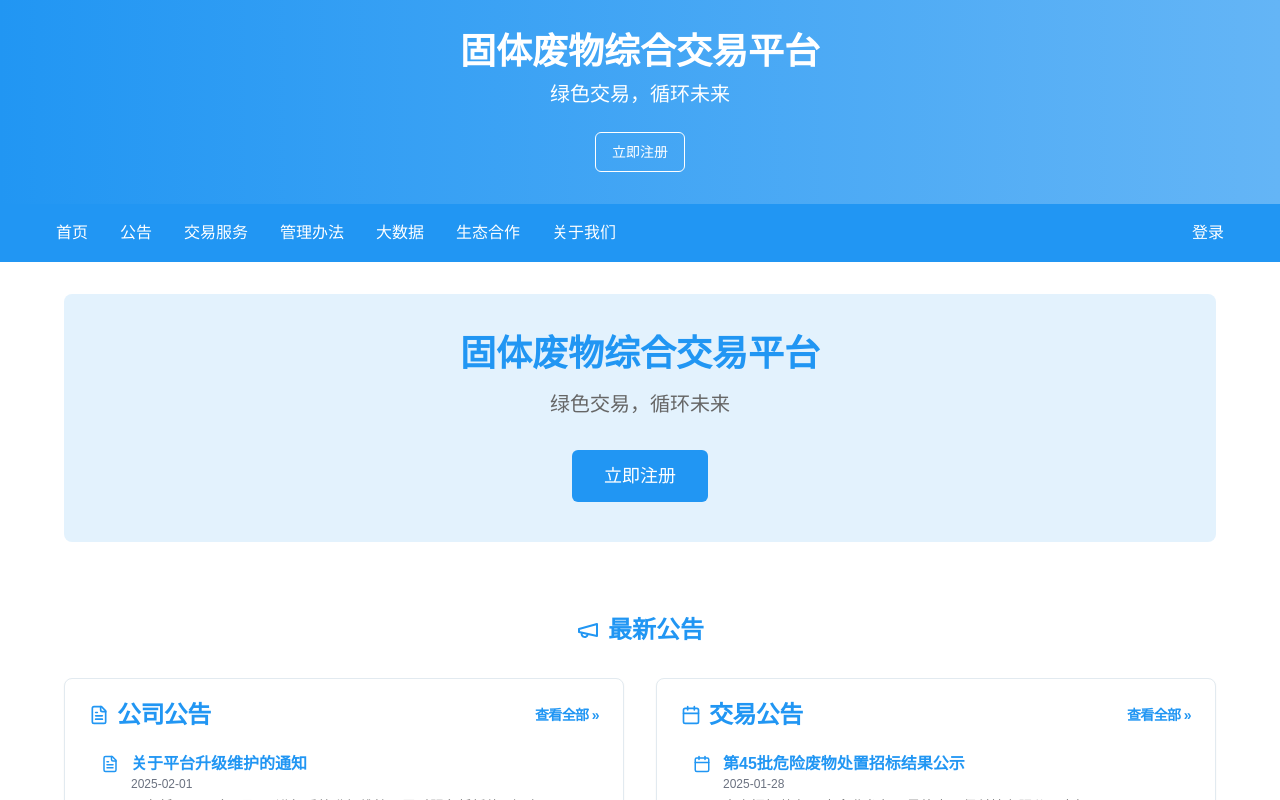
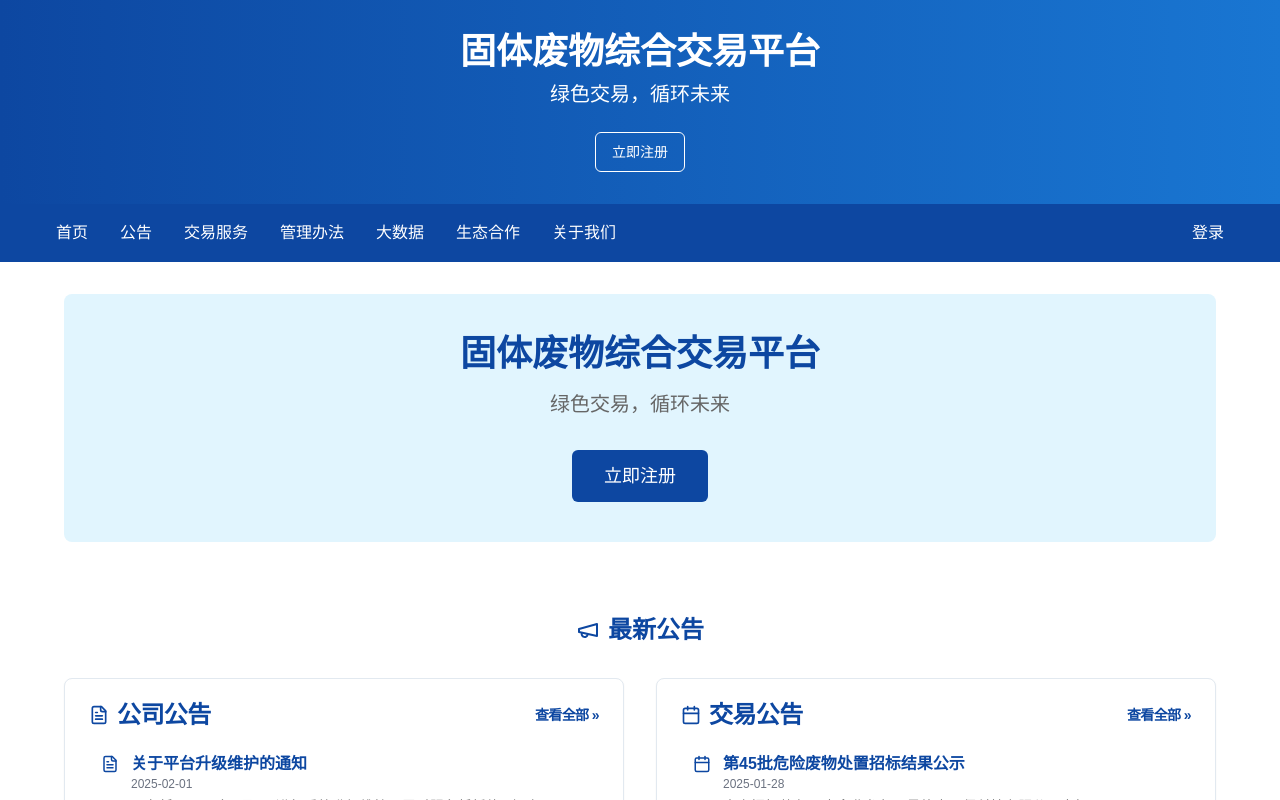
Before and after one commit to gagechen-git/ecoexchangeplatform, a React (Vite) app: page / in a window 1280 px wide. Shown: the top 800 px of the page. Built offline with nearby package versions, Linux system fonts and the light colour scheme.

Commit message:
Refactor: Update eco theme colors
Update the eco theme colors to use a deeper shade of blue.

```diff
--- a/src/index.css
+++ b/src/index.css
@@ -14,24 +14,24 @@
     --popover: 0 0% 100%;
     --popover-foreground: 222.2 84% 4.9%;
 
-    --primary: 207 90% 54%;
+    --primary: 210 100% 34%;
     --primary-foreground: 210 40% 98%;
 
-    --secondary: 207 90% 95%;
-    --secondary-foreground: 207 90% 54%;
+    --secondary: 210 100% 95%;
+    --secondary-foreground: 210 100% 34%;
 
-    --muted: 207 40% 96.1%;
+    --muted: 210 40% 96.1%;
     --muted-foreground: 215.4 16.3% 46.9%;
 
-    --accent: 207 90% 95%;
-    --accent-foreground: 207 90% 54%;
+    --accent: 210 100% 95%;
+    --accent-foreground: 210 100% 34%;
 
     --destructive: 0 84.2% 60.2%;
     --destructive-foreground: 210 40% 98%;
 
-    --border: 207 31.8% 91.4%;
-    --input: 207 31.8% 91.4%;
-    --ring: 207 90% 54%;
+    --border: 210 31.8% 91.4%;
+    --input: 210 31.8% 91.4%;
+    --ring: 210 100% 34%;
 
     --radius: 0.5rem;
 
--- a/tailwind.config.ts
+++ b/tailwind.config.ts
@@ -63,11 +63,11 @@ export default {
 					border: 'hsl(var(--sidebar-border))',
 					ring: 'hsl(var(--sidebar-ring))'
 				},
-				// Custom eco theme colors updated to bright blue theme
+				// Custom eco theme colors updated to deeper blue theme
 				eco: {
-					dark: '#2196F3', // Primary bright blue (was navy blue)
-					light: '#E3F2FD', // Light blue background
-					mid: '#64B5F6', // Medium blue
+					dark: '#0D47A1', // Primary deep blue
+					light: '#E1F5FE', // Light blue background
+					mid: '#1976D2', // Medium deep blue
 					text: '#666666', // Keep the same gray for text
 					title: '#333333' // Keep the same dark gray for titles
 				}
```
